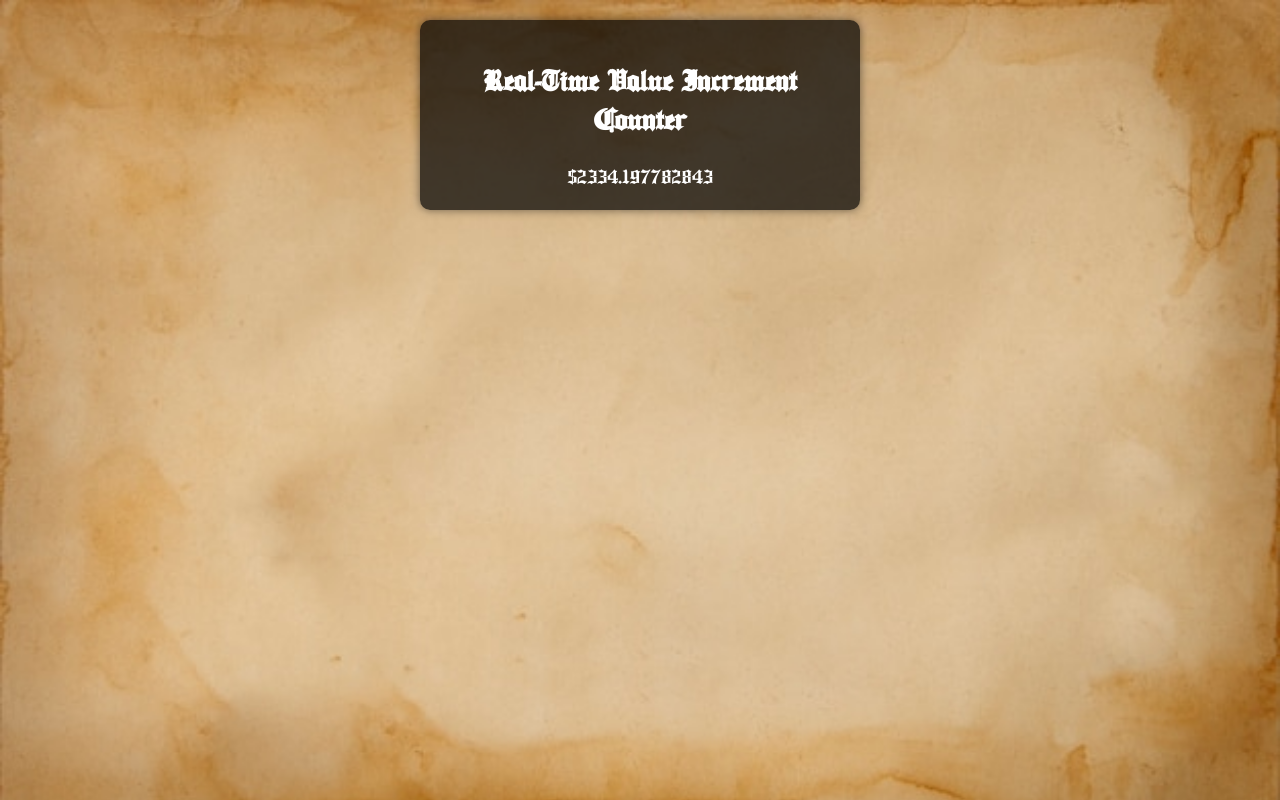
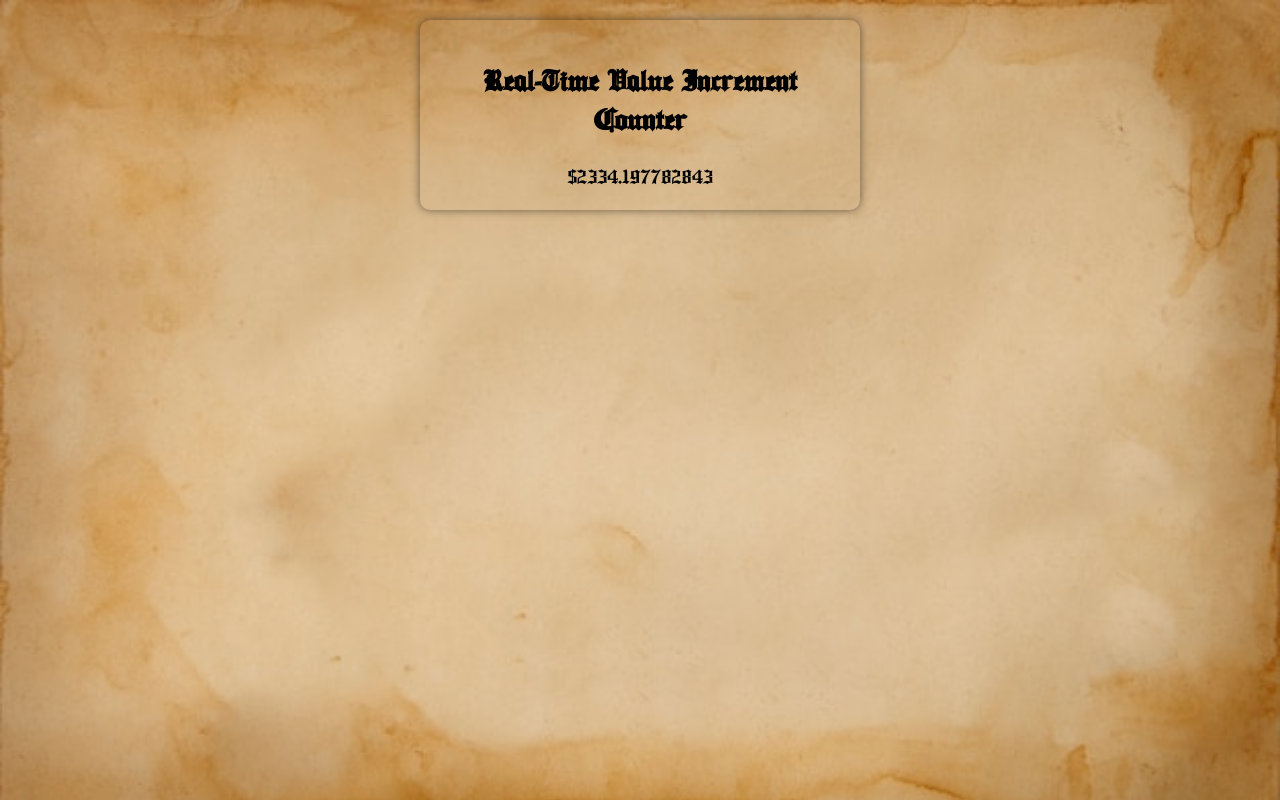
Before and after one commit to yog27/yog27.github.io, a plain HTML site: page index.html in a window 1280 px wide. Drawn offline with Linux system fonts and the light colour scheme; no server answers.

Commit message:
Update index.html

```diff
--- a/index.html
+++ b/index.html
@@ -16,17 +16,21 @@
             background-size: cover;
             background-repeat: no-repeat;
             background-attachment: fixed;
-            color: white;
+            color: black; /* Change text color to black */
             margin: 0;
             padding: 0;
         }
         .counter-container {
-            background-color: rgba(0, 0, 0, 0.7); /* Semi-transparent background for better readability */
+            /* Remove semi-transparent background */
             padding: 20px;
             border-radius: 10px;
             box-shadow: 0 0 10px rgba(0, 0, 0, 0.5);
             max-width: 400px;
             margin: 20px auto;
+        }
+        /* Style for headings and other elements */
+        h1, .gold-price, .value-display {
+            color: black; /* Ensure text inside the counter container is black */
         }
     </style>
 </head>
@@ -76,4 +80,5 @@
         setInterval(fetchGoldPrice, 60000);
     </script>
 </body>
-</html>
+</h
+    tml>
```
